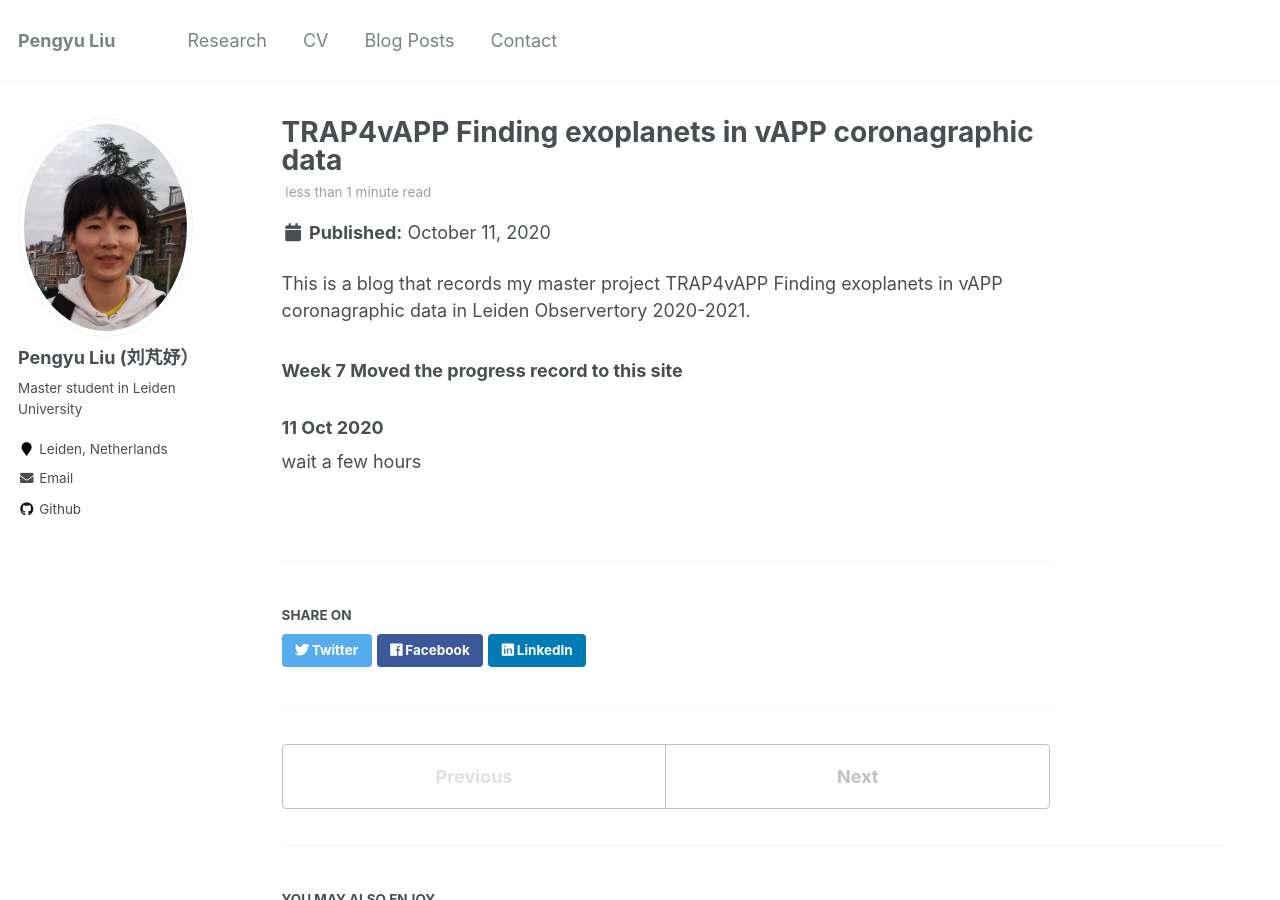
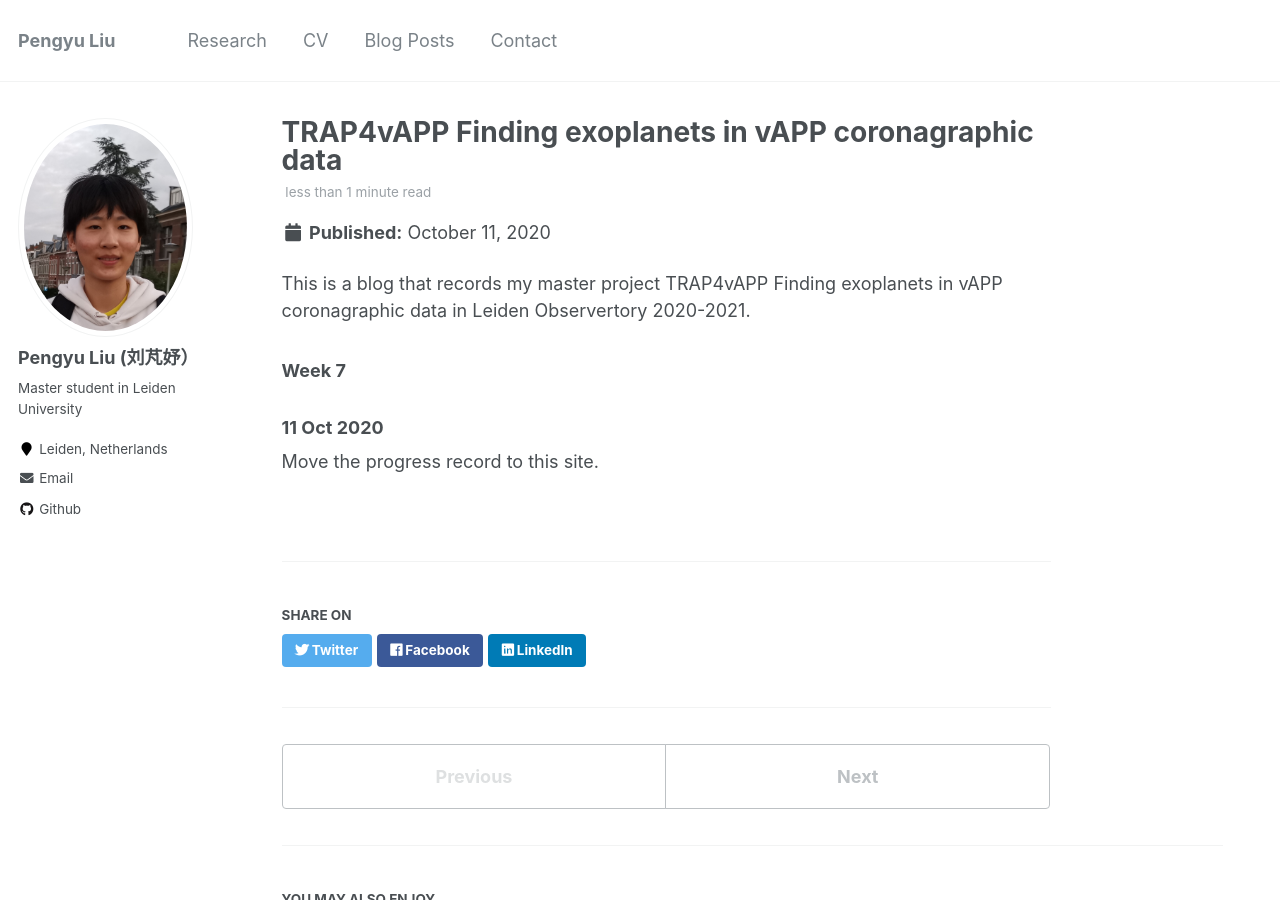
Before and after one commit to Pengyu-Liu/pengyuliu.github.io, a Jekyll site: the page built from _posts/2020-10-11-blog-post.md, in a window 1280 px wide and 900 px high. Built offline with Jekyll 4.4.1, drawn with Linux system fonts in a browser that asks for light colours.

Commit message:
Update 2020-10-11-blog-post.md

```diff
--- a/_posts/2020-10-11-blog-post.md
+++ b/_posts/2020-10-11-blog-post.md
@@ -7,8 +7,8 @@ permalink: /posts/2020/TRAP4vAPP Finding exoplanets in vAPP coronagraphic data
 
 This is a blog that records my master project TRAP4vAPP Finding exoplanets in vAPP coronagraphic data in Leiden Observertory 2020-2021.
 
-### Week 7 Moved the progress record to this site
+### Week 7
 
 ### 11 Oct 2020
 
-wait a few hours
+Move the progress record to this site.
```
